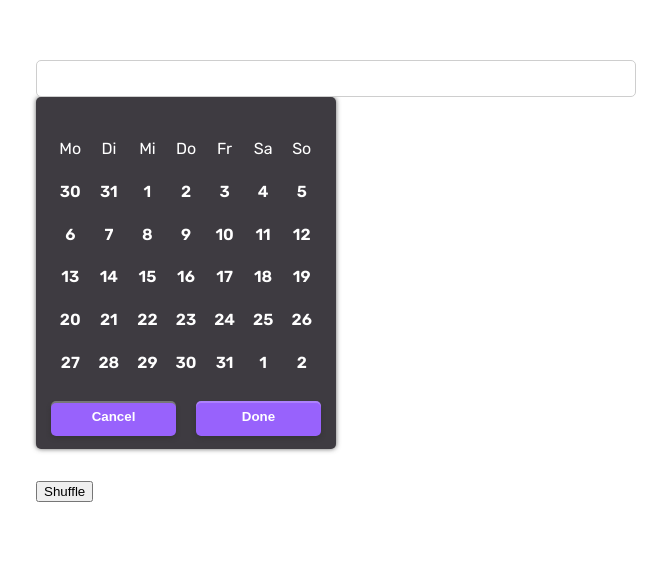
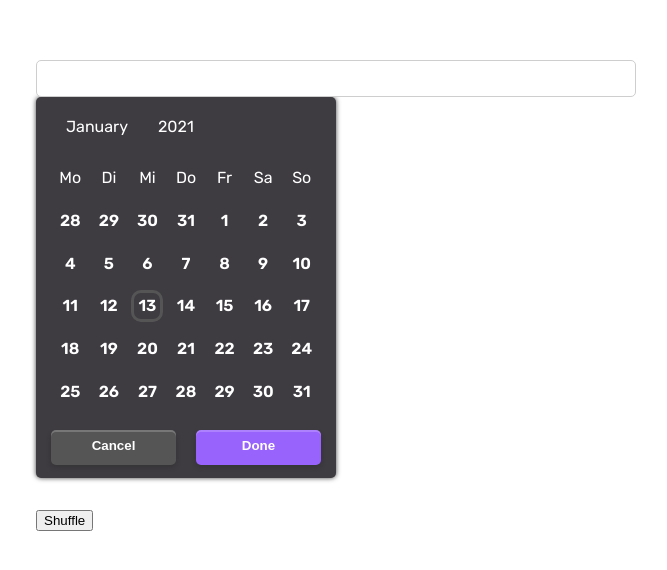
Before and after one commit to alexanderaeppli/Vue-Todo, a Vue app: page / in a window 1280 px wide. Shown: the top 570 px of the page, without its empty margins (304-971 px from the left). Built offline with nearby package versions, Linux system fonts and the light colour scheme.

Commit message:
event listener madness

```diff
--- a/src/components/CalendarDatePicker.vue
+++ b/src/components/CalendarDatePicker.vue
@@ -1,8 +1,8 @@
 <template>
   <div class="datepicker">
     <div class="datepicker__header">
-      <dropdown :items="months" :selectedItemIndex="selectedMonth" ></dropdown>
-      <dropdown :items="years" :selectedItemIndex="selectedYear"></dropdown>
+      <dropdown :items="months" :selectedItemIndex="selectedMonth" @select="setMonth"></dropdown>
+      <dropdown :items="years" :selectedItemIndex="this.years.indexOf(this.selectedYear)"></dropdown>
     </div>
     <div class="calendar">
       <div class="calendar__inner">
@@ -71,6 +71,9 @@ export default {
       date.setSeconds(0);
       date.setMilliseconds(0);
     },
+    setMonth(index) {
+      this.selectedMonth = index;
+    }
   },
   computed: {
     daysOfMonth() {
@@ -97,16 +100,16 @@ export default {
     },
     years() {
       let years = [];
-      for(let i = 0; i < this.numberOfYears; i++) {
-        years[i] = this.startingYear + ( i - 1);
+      for (let i = 0; i < this.numberOfYears; i++) {
+        years[i] = this.startingYear + (i - 1);
       }
       return years;
     },
   },
   mounted() {
     this.selectedMonth = this.today.getMonth();
-    this.selectedYear = this.today.getYear();
-  }
+    this.selectedYear = this.today.getFullYear();
+  },
 };
 </script>
 
@@ -119,11 +122,15 @@ export default {
   max-width: 300px;
   font-family: 'Rubik', sans-serif;
   border-radius: 5px;
-  box-shadow: 0px 0px 5px 0px rgba(50, 50, 50, 0.75);
+  box-shadow: 0px 0px 5px 0px rgba(0, 0, 0, 0.75);
 
   &__header,
   &__footer {
     padding: 15px;
+  }
+
+  &__header {
+    display: flex;
   }
 
   &__footer {
@@ -145,7 +152,7 @@ export default {
     font-weight: 600;
     width: 100%;
 
-    &::before {
+    &::after {
       content: '';
       position: absolute;
       width: 100%;
@@ -164,7 +171,7 @@ export default {
         $lightness: 20%
       );
 
-      &::before {
+      &::after {
         background-color: color.scale(var.$color_primary, $lightness: 20%);
       }
     }
--- a/src/components/Dropdown.vue
+++ b/src/components/Dropdown.vue
@@ -1,12 +1,13 @@
 <template>
-  <div class="dropdown" @click="listVisible = !listVisible">
-    <span class="dropdown__selected">{{ selectedItemLabel }}</span>
+  <div class="dropdown" @click="toggleDropdown">
+    <span class="dropdown__selected">{{ items[selectedItemIndex] }}</span>
     <div v-show="listVisible" class="dropdown__list" name="index" id="">
       <span
         class="dropdown__item"
         v-for="(item, index) in items"
         :key="index"
         :value="index"
+        @click="$emit('select', index)"
       >
         {{ item }}
       </span>
@@ -18,12 +19,35 @@
 export default {
   props: {
     items: Array,
-    selectedItemIndex: String
+    selectedItemIndex: Number,
   },
+  emits: ['select'],
   data() {
     return {
       listVisible: false,
     };
+  },
+  methods: {
+    toggleDropdown(event1) {
+      let toggleDropdown = true;
+      console.log(this.listVisible);
+
+      if (!this.listVisible) {
+        window.addEventListener('click', function(event2) {
+          if (!event1.target.contains(event2.target)) {
+            toggleDropdown = false;
+            console.log(this.listVisible);
+          }
+        });
+      } else {
+        window.removeEventListener('click');
+      }
+      console.log(toggleDropdown);
+      this.listVisible = toggleDropdown;
+    },
+    setListVisability() {
+      this.listVisible = false;
+    }
   },
 };
 </script>
@@ -34,12 +58,25 @@ export default {
 .dropdown {
   position: relative;
   cursor: pointer;
+  padding: 5px 15px;
+  color: white;
 
   &__list {
     display: inline;
     display: flex;
     flex-direction: column;
     position: absolute;
+    top: 0;
+    left: 0;
+    box-shadow: 0px 0px 5px 0px rgba(0, 0, 0, 0.75);
+    background-color: var.$color_background;
+    z-index: 1;
+    height: 150px;
+    overflow-y: scroll;
+  }
+
+  &__item {
+    padding: 5px 15px;
   }
 }
 </style>
```
